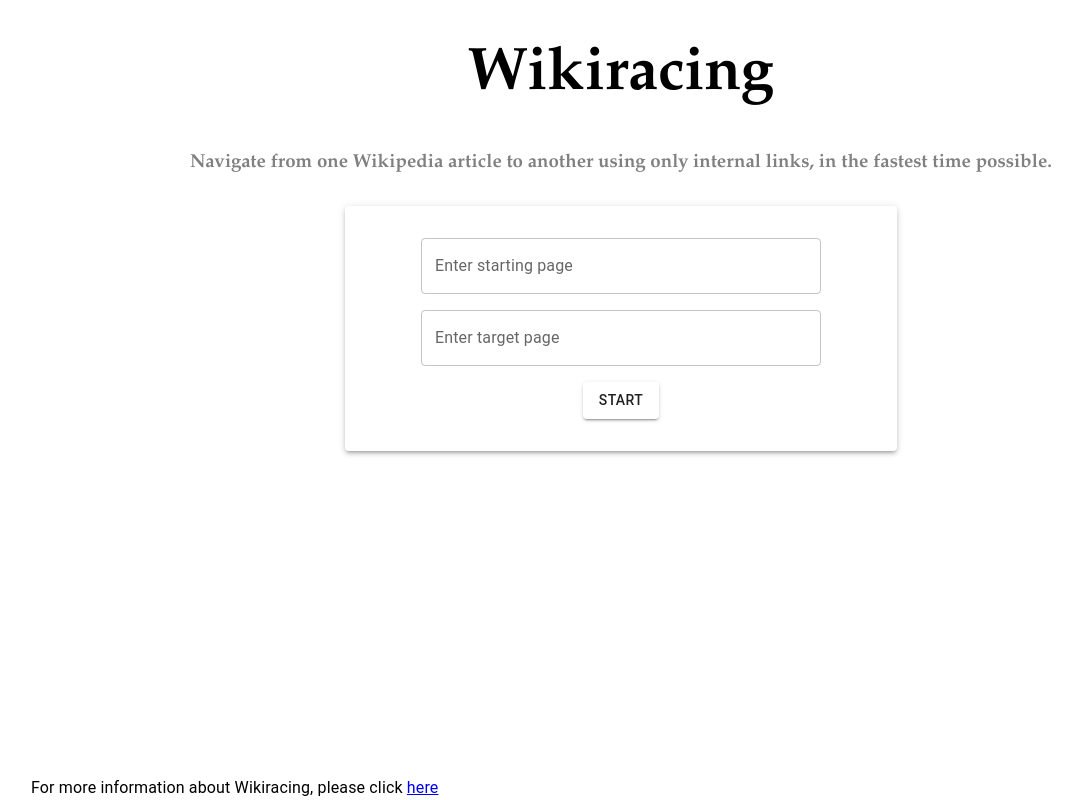
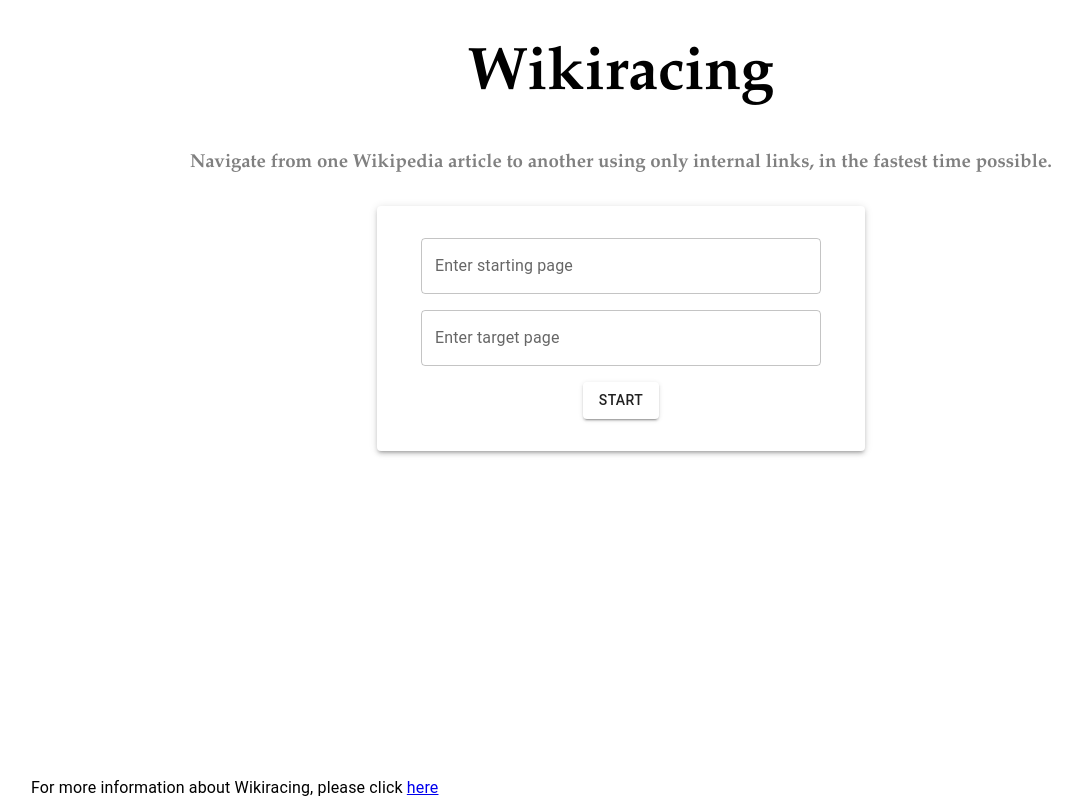
Before and after one commit to jasonliu2000/wikirace, a React (Create React App) app: page / in a window 1280 px wide. Shown: the whole page, without its empty margins (19-1101 px from the left). Built offline with nearby package versions, Linux system fonts and the light colour scheme; no server answers.

Commit message:
Add margin to all sides

```diff
--- a/src/components/WikiRaceForm.js
+++ b/src/components/WikiRaceForm.js
@@ -35,7 +35,7 @@
 
   return (
     <Container maxWidth="sm">
-      <Paper elevation={3} sx={{ padding: 4, marginTop: 4 }}>
+      <Paper elevation={3} sx={{ padding: 4, margin: 4 }}>
         <form
           onSubmit={startButtonClicked}
           aria-label="Form to input Wikirace start and target inputs"
```
